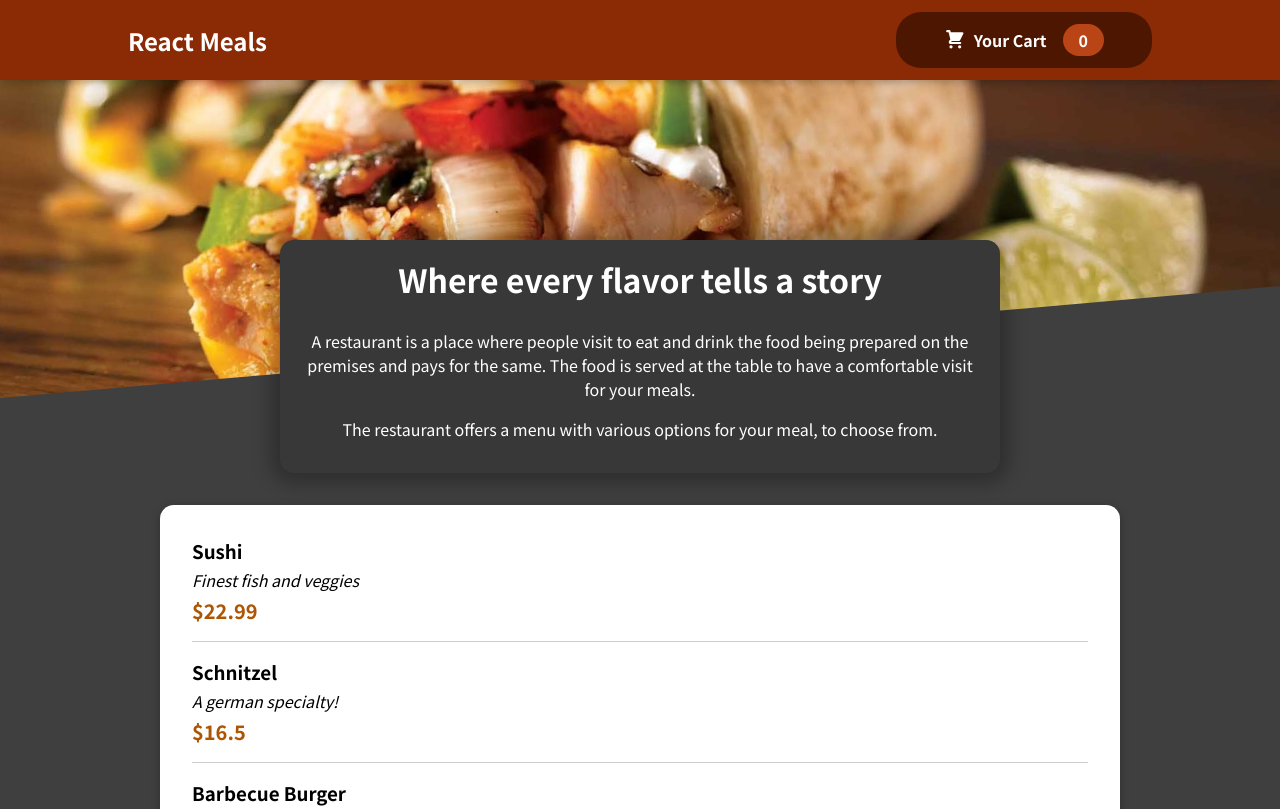
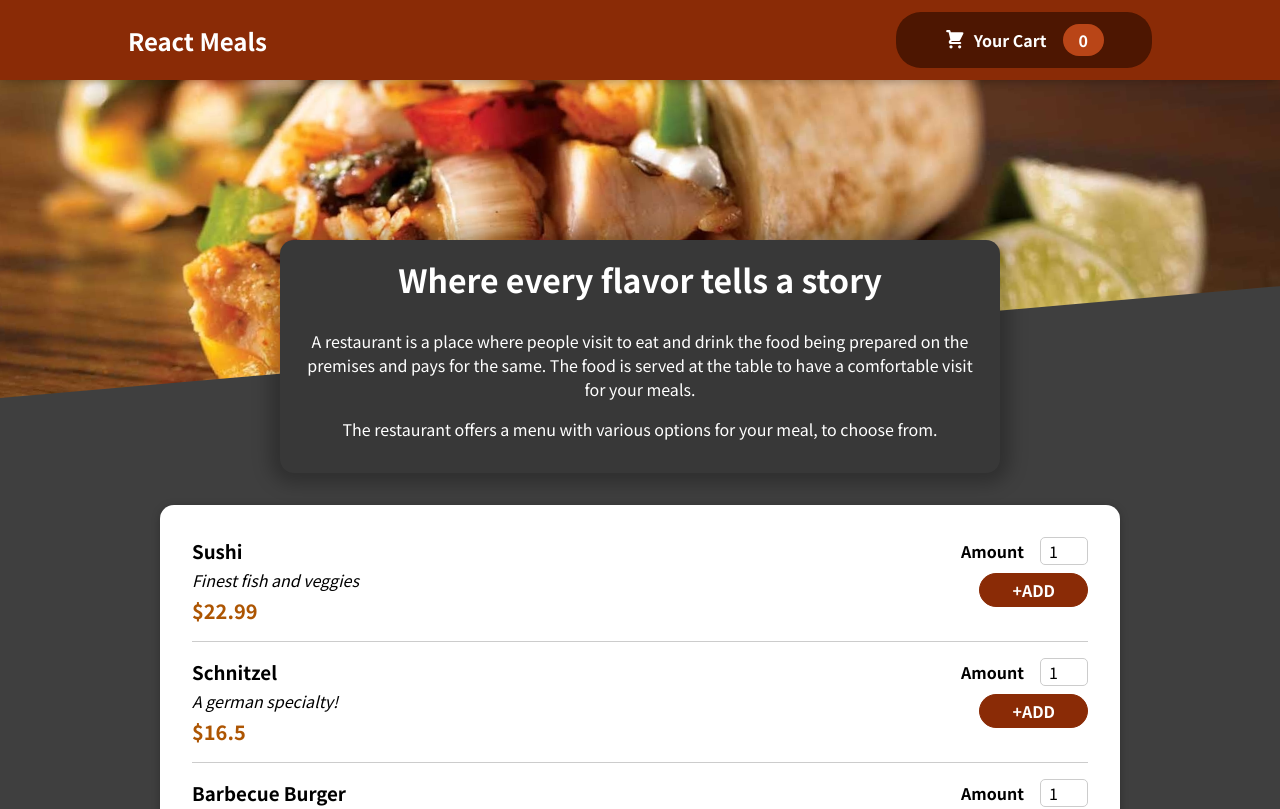
Before and after one commit to bhanuUdai/Restaurant_Website, a React (Create React App) app: page / in a window 1280 px wide. Shown: the top 809 px of the page. Built offline with nearby package versions, Linux system fonts and the light colour scheme.

Commit message:
Adding Form and Input Component Task-4

```diff
--- /dev/null
+++ b/src/Components/Meals/MealItems/MealItemForm.js
@@ -0,0 +1,26 @@
+import React from "react";
+import classes from "./MealItemForm.module.css";
+import Input from "../../UI/Input";
+const MealItemForm = () => {
+  return (
+    <form className={classes.form}>
+      <Input
+        label="Amount"
+        input={{
+          id: "amount",
+          type: "number",
+          min: 1,
+          max: 5,
+          defaultValue: 1,
+          step: 1,
+        }}
+      />
+      <button>+ADD</button>
+    </form>
+  );
+};
+
+export default MealItemForm;
+
+
+//here in <Input>, in input={{}}, we are passing object i.e {{key:value}}}
--- /dev/null
+++ b/src/Components/Meals/MealItems/MealItemForm.module.css
@@ -0,0 +1,20 @@
+.form {
+    text-align: right;
+  }
+
+  .form button {
+    font: inherit;
+    cursor: pointer;
+    background-color: #8a2b06;
+    border: 1px solid #8a2b06;
+    color: white;
+    padding: 0.25rem 2rem;
+    border-radius: 20px;
+    font-weight: bold;
+  }
+
+  .form button:hover,
+  .form button:active {
+    background-color: #641e03;
+    border-color: #641e03;
+  }
--- a/src/Components/Meals/MealItems/MealItems.js
+++ b/src/Components/Meals/MealItems/MealItems.js
@@ -1,15 +1,17 @@
 import React from "react";
-import classes from './MealItems.module.css'
-
+import classes from "./MealItems.module.css";
+import MealItemForm from "./MealItemForm";
 const MealItems = (prop) => {
-
-const price=`$${prop.meal.price}`
+  const price = `$${prop.meal.price}`;
   return (
     <li className={classes.meal}>
-      <div >
+      <div>
         <h3>{prop.meal.name}</h3>
-        <div  className={classes.description}>{prop.meal.description}</div>
+        <div className={classes.description}>{prop.meal.description}</div>
         <div className={classes.price}>{price}</div>
+      </div>
+      <div>
+        <MealItemForm />
       </div>
     </li>
   );
--- /dev/null
+++ b/src/Components/UI/Input.js
@@ -0,0 +1,18 @@
+import React from "react";
+import classes from './Input.module.css'
+const Input = (prop) => {
+  return (
+    <div className={classes.input}>
+      <label htmlFor={prop.input.id}>{prop.label}</label>
+      <input {...prop.input} />
+    </div>
+  );
+};
+
+export default Input;
+
+
+// here we are passing spread operator {...prop.input}
+//let input={id:2,type:number,max:5}
+//here in input it will be appear as <input id="2" type="number" max="5"/>
+// means all object key values are set as attribute to this element
--- /dev/null
+++ b/src/Components/UI/Input.module.css
@@ -0,0 +1,18 @@
+.input {
+    display: flex;
+    align-items: center;
+    margin-bottom: 0.5rem;
+  }
+
+  .input label {
+    font-weight: bold;
+    margin-right: 1rem;
+  }
+
+  .input input {
+    width: 3rem;
+    border-radius: 5px;
+    border: 1px solid #ccc;
+    font: inherit;
+    padding-left: 0.5rem;
+  }
```
Also changed, not shown: 1 other file (tests, documents, lock files or other folders).
